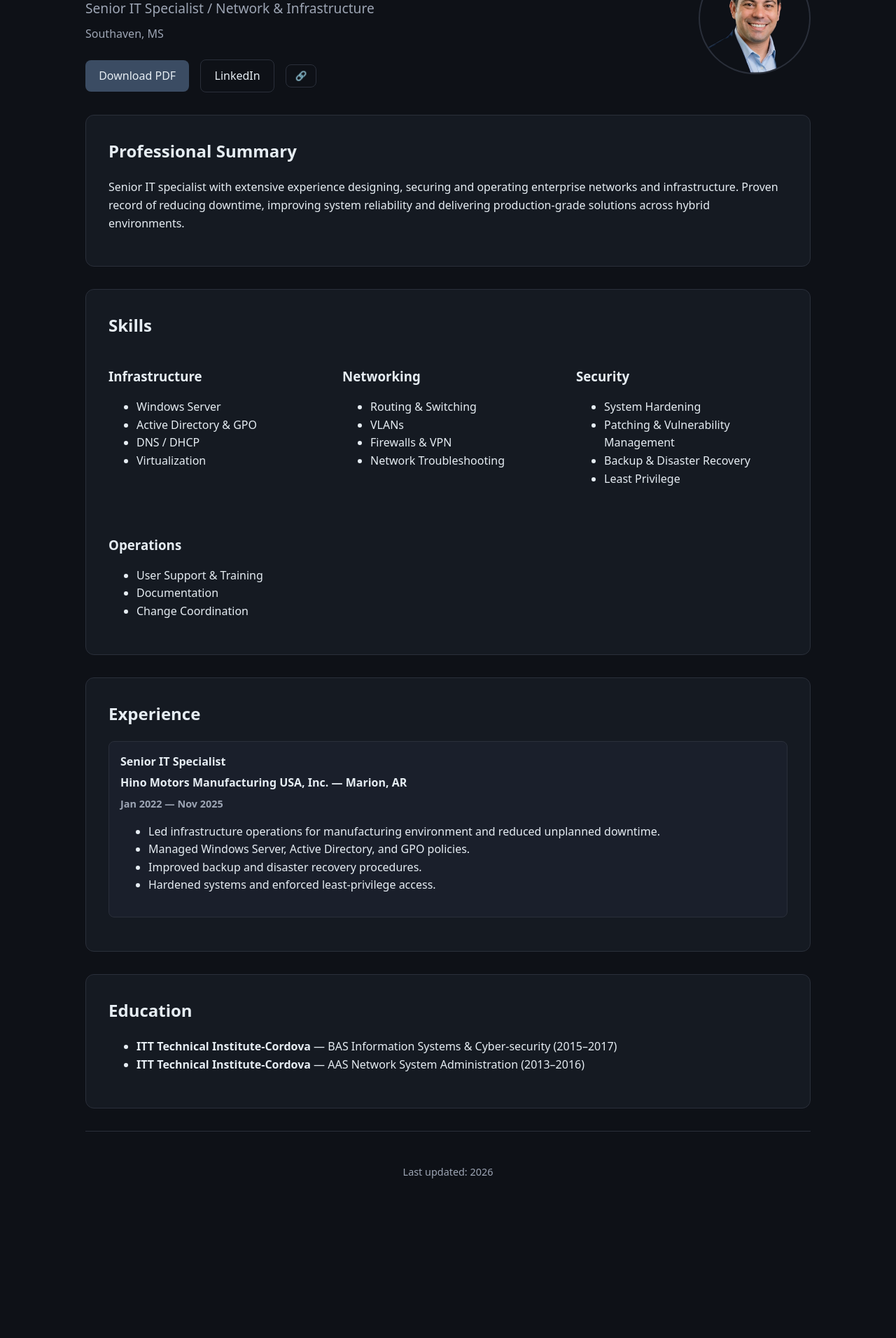
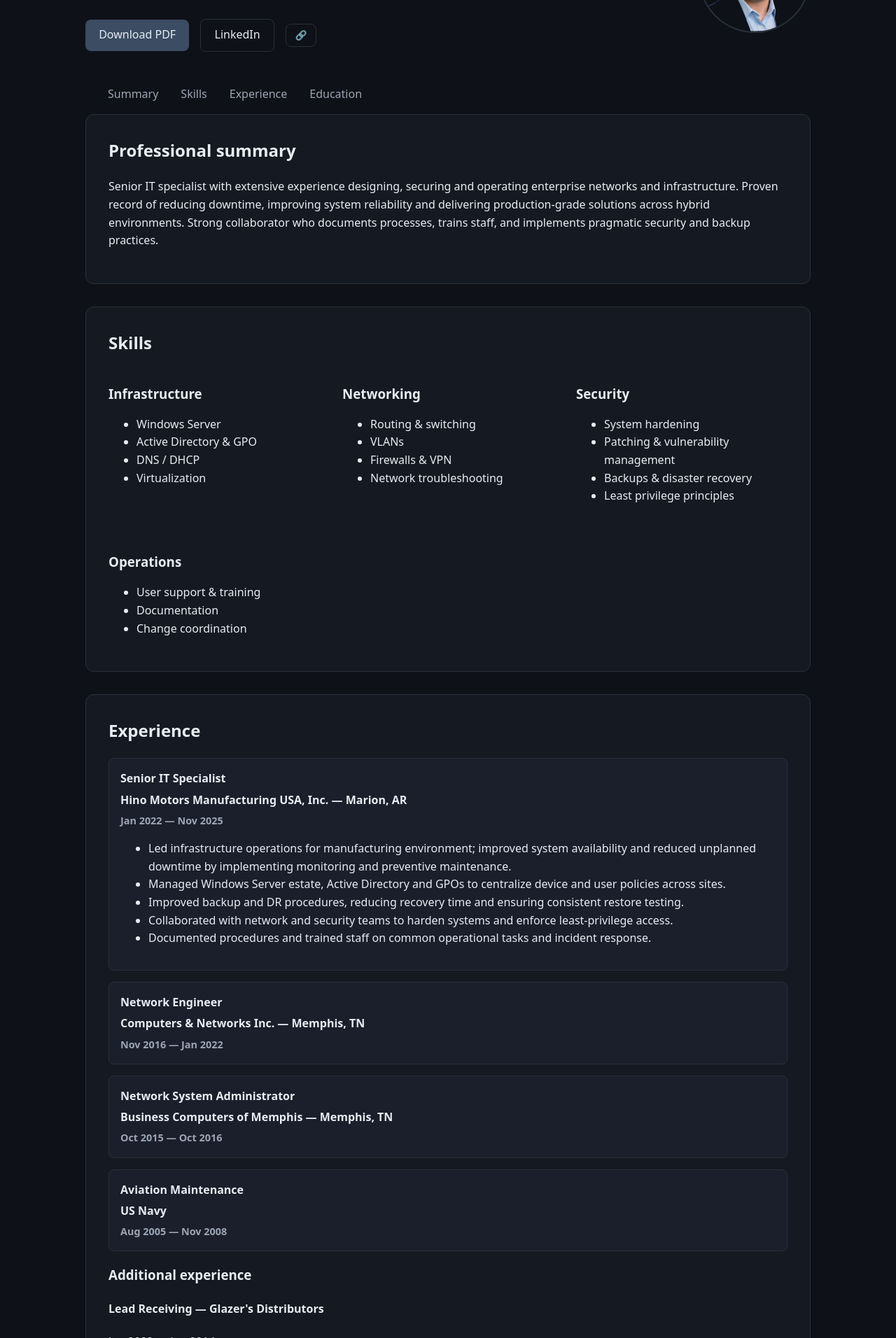
Before and after one commit to memphismatt/resume-, a plain HTML site: page index.html in a window 1280 px wide. Shown: the part 195-2107 px from the top of the page at 70% size. Before the commit the page ends 1959 px from the top, so only its background shows below. Drawn offline with Linux system fonts and the light colour scheme.

Commit message:
Update index.html

```diff
--- a/index.html
+++ b/index.html
@@ -5,10 +5,7 @@
   <meta name="viewport" content="width=device-width, initial-scale=1">
   <title>Matthew Malone — Senior IT Specialist</title>
 
-  <!-- Styles -->
   <link rel="stylesheet" href="./styles.css">
-
-  <!-- Script -->
   <script src="./script.js" defer></script>
 
   <meta name="robots" content="index,follow">
@@ -17,8 +14,29 @@
 <body>
   <a class="skip-link" href="#main">Skip to content</a>
 
-  <header class="site-header" id="top">
-    <nav class="top-nav" aria-label="Primary navigation">
+  <main id="main" class="container">
+
+    <!-- HERO -->
+    <section class="hero" role="region" aria-labelledby="hero-heading">
+      <div class="hero-left">
+        <h1 id="hero-heading">Matthew Malone</h1>
+        <p class="title">Senior IT Specialist / Network &amp; Infrastructure</p>
+        <p class="location">Southaven, MS</p>
+
+        <div class="hero-actions">
+          <a class="btn primary" href="./resume.pdf" download aria-label="Download resume PDF">Download PDF</a>
+          <a class="btn" href="https://linkedin.com/in/matthew-malone-82b09099" rel="noopener" target="_blank">LinkedIn</a>
+          <button id="copy-linkedin" class="icon-btn" title="Copy LinkedIn URL" aria-label="Copy LinkedIn URL">🔗</button>
+        </div>
+      </div>
+
+      <div class="hero-image">
+        <img src="./profile.png" alt="Matthew Malone professional headshot" width="160" height="160">
+      </div>
+    </section>
+
+    <!-- NAV BELOW HERO -->
+    <nav class="top-nav below-hero" aria-label="Primary navigation">
       <ul>
         <li><a href="#summary">Summary</a></li>
         <li><a href="#skills">Skills</a></li>
@@ -26,103 +44,60 @@
         <li><a href="#education">Education</a></li>
       </ul>
     </nav>
-  </header>
-
-  <main id="main" class="container">
-
-    <!-- HERO -->
-    <section class="hero" role="region" aria-labelledby="hero-heading">
-      <div class="hero-left">
-        <h1 id="hero-heading">Matthew Malone</h1>
-        <p class="title">Senior IT Specialist / Network & Infrastructure</p>
-        <p class="location">Southaven, MS</p>
-
-        <div class="hero-actions">
-          <a class="btn primary" href="./resume.pdf" download aria-label="Download resume PDF">
-            Download PDF
-          </a>
-
-          <a class="btn"
-             href="https://linkedin.com/in/matthew-malone-82b09099"
-             target="_blank"
-             rel="noopener">
-            LinkedIn
-          </a>
-
-          <button id="copy-linkedin"
-                  class="icon-btn"
-                  aria-label="Copy LinkedIn URL"
-                  title="Copy LinkedIn URL">
-            🔗
-          </button>
-        </div>
-      </div>
-
-      <div class="hero-image">
-        <img src="./profile.png"
-             alt="Matthew Malone professional headshot"
-             width="160"
-             height="160">
-      </div>
-    </section>
 
     <!-- SUMMARY -->
-    <section id="summary" class="card">
-      <h2>Professional Summary</h2>
+    <section id="summary" class="card" aria-labelledby="summary-heading">
+      <h2 id="summary-heading">Professional summary</h2>
       <p>
-        Senior IT specialist with extensive experience designing, securing and operating enterprise networks and infrastructure. Proven record of reducing downtime, improving system reliability and delivering production-grade solutions across hybrid environments.
+        Senior IT specialist with extensive experience designing, securing and operating enterprise networks and infrastructure. Proven record of reducing downtime, improving system reliability and delivering production-grade solutions across hybrid environments. Strong collaborator who documents processes, trains staff, and implements pragmatic security and backup practices.
       </p>
     </section>
 
     <!-- SKILLS -->
-    <section id="skills" class="card">
-      <h2>Skills</h2>
-
+    <section id="skills" class="card" aria-labelledby="skills-heading">
+      <h2 id="skills-heading">Skills</h2>
       <div class="skill-grid">
         <div>
           <h3>Infrastructure</h3>
           <ul>
             <li>Windows Server</li>
-            <li>Active Directory & GPO</li>
+            <li>Active Directory &amp; GPO</li>
             <li>DNS / DHCP</li>
             <li>Virtualization</li>
           </ul>
         </div>
-
         <div>
           <h3>Networking</h3>
           <ul>
-            <li>Routing & Switching</li>
+            <li>Routing &amp; switching</li>
             <li>VLANs</li>
-            <li>Firewalls & VPN</li>
-            <li>Network Troubleshooting</li>
+            <li>Firewalls &amp; VPN</li>
+            <li>Network troubleshooting</li>
           </ul>
         </div>
-
         <div>
           <h3>Security</h3>
           <ul>
-            <li>System Hardening</li>
-            <li>Patching & Vulnerability Management</li>
-            <li>Backup & Disaster Recovery</li>
-            <li>Least Privilege</li>
+            <li>System hardening</li>
+            <li>Patching &amp; vulnerability management</li>
+            <li>Backups &amp; disaster recovery</li>
+            <li>Least privilege principles</li>
           </ul>
         </div>
-
         <div>
           <h3>Operations</h3>
           <ul>
-            <li>User Support & Training</li>
+            <li>User support &amp; training</li>
             <li>Documentation</li>
-            <li>Change Coordination</li>
+            <li>Change coordination</li>
           </ul>
         </div>
       </div>
     </section>
 
     <!-- EXPERIENCE -->
-    <section id="experience" class="card">
-      <h2>Experience</h2>
+    <section id="experience" class="card" aria-labelledby="experience-heading">
+      <h2 id="experience-heading">Experience</h2>
 
       <details class="job" open>
         <summary>
@@ -130,22 +105,82 @@
           <span class="company">Hino Motors Manufacturing USA, Inc. — Marion, AR</span>
           <span class="dates">Jan 2022 — Nov 2025</span>
         </summary>
-        <ul>
-          <li>Led infrastructure operations for manufacturing environment and reduced unplanned downtime.</li>
-          <li>Managed Windows Server, Active Directory, and GPO policies.</li>
-          <li>Improved backup and disaster recovery procedures.</li>
-          <li>Hardened systems and enforced least-privilege access.</li>
-        </ul>
+        <div class="job-body">
+          <ul>
+            <li>Led infrastructure operations for manufacturing environment; improved system availability and reduced unplanned downtime by implementing monitoring and preventive maintenance.</li>
+            <li>Managed Windows Server estate, Active Directory and GPOs to centralize device and user policies across sites.</li>
+            <li>Improved backup and DR procedures, reducing recovery time and ensuring consistent restore testing.</li>
+            <li>Collaborated with network and security teams to harden systems and enforce least-privilege access.</li>
+            <li>Documented procedures and trained staff on common operational tasks and incident response.</li>
+          </ul>
+        </div>
       </details>
 
+      <details class="job">
+        <summary>
+          <span class="role">Network Engineer</span>
+          <span class="company">Computers &amp; Networks Inc. — Memphis, TN</span>
+          <span class="dates">Nov 2016 — Jan 2022</span>
+        </summary>
+        <div class="job-body">
+          <ul>
+            <li>Designed and maintained LAN/WAN networks, including routing, switching and VLAN segmentation for performance and security.</li>
+            <li>Configured and supported firewalls and VPNs to secure remote access and site-to-site connectivity.</li>
+            <li>Troubleshot complex network issues and reduced mean time to resolution through standardized procedures.</li>
+            <li>Performed network upgrades and migrations with minimal customer impact by coordinating change windows and testing plans.</li>
+          </ul>
+        </div>
+      </details>
+
+      <details class="job">
+        <summary>
+          <span class="role">Network System Administrator</span>
+          <span class="company">Business Computers of Memphis — Memphis, TN</span>
+          <span class="dates">Oct 2015 — Oct 2016</span>
+        </summary>
+        <div class="job-body">
+          <ul>
+            <li>Administered small business server and network systems, maintaining uptime and user support.</li>
+            <li>Implemented AD user/workstation onboarding and group policies to streamline access control.</li>
+            <li>Maintained backups and provided recovery support for client incidents.</li>
+            <li>Created documentation to simplify routine maintenance and client handoffs.</li>
+          </ul>
+        </div>
+      </details>
+
+      <details class="job">
+        <summary>
+          <span class="role">Aviation Maintenance</span>
+          <span class="company">US Navy</span>
+          <span class="dates">Aug 2005 — Nov 2008</span>
+        </summary>
+        <div class="job-body">
+          <ul>
+            <li>Performed maintenance and inspections on aviation systems, following strict safety and procedural standards.</li>
+            <li>Worked on cross-functional teams to diagnose issues and ensure mission readiness.</li>
+          </ul>
+        </div>
+      </details>
+
+      <div class="additional">
+        <h3>Additional experience</h3>
+        <article>
+          <h4>Lead Receiving — Glazer's Distributors</h4>
+          <p class="meta">Jan 2009 — Jan 2014</p>
+          <ul>
+            <li>Managed receiving operations and coordinated inbound logistics for timely inventory processing.</li>
+            <li>Supervised staff and maintained operational documentation.</li>
+          </ul>
+        </article>
+      </div>
     </section>
 
     <!-- EDUCATION -->
-    <section id="education" class="card">
-      <h2>Education</h2>
+    <section id="education" class="card" aria-labelledby="education-heading">
+      <h2 id="education-heading">Education</h2>
       <ul>
-        <li><strong>ITT Technical Institute-Cordova</strong> — BAS Information Systems & Cyber-security (2015–2017)</li>
-        <li><strong>ITT Technical Institute-Cordova</strong> — AAS Network System Administration (2013–2016)</li>
+        <li><strong>ITT Technical Institute-Cordova</strong> — BAS Information Systems &amp; Cyber-security (Cyber Security), 2015–2017</li>
+        <li><strong>ITT Technical Institute-Cordova</strong> — AAS Network System Administration, 2013–2016</li>
       </ul>
     </section>
 
@@ -154,6 +189,5 @@
     </footer>
 
   </main>
-
 </body>
 </html>
```
